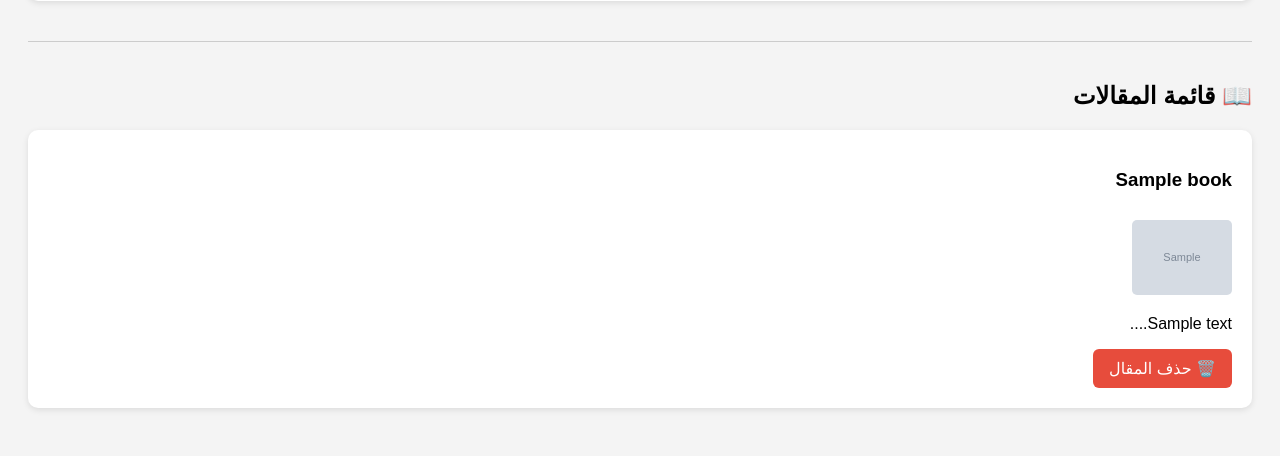
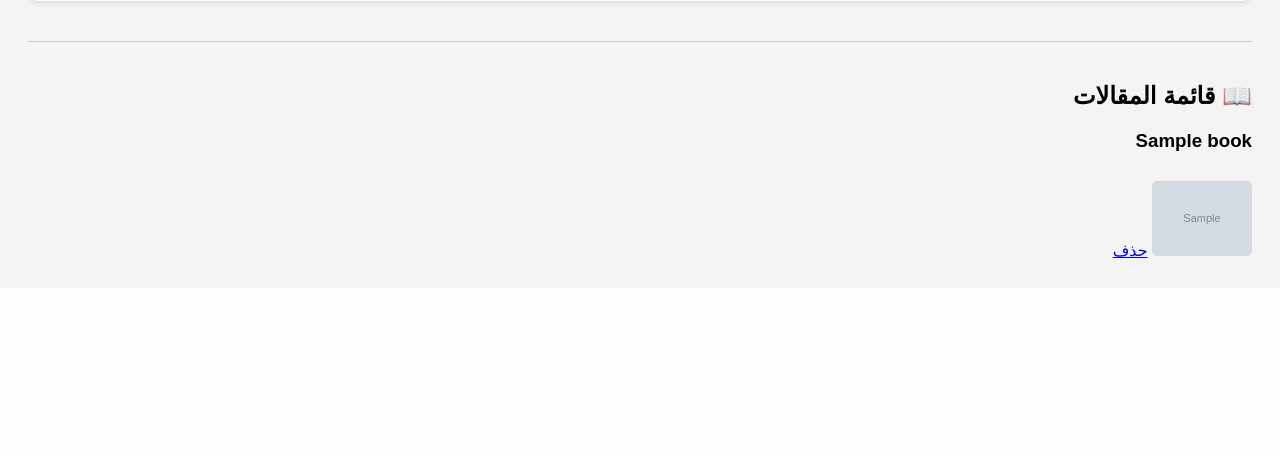
Before and after one commit to SaidNexus/adel-drgam, a Flask app: template templates/dashboard.html in a window 1280 px wide. Shown: the part 770-1226 px from the top of the page. After the commit the page ends 1028 px from the top, so only its background shows below. Run offline with Flask 3, Linux system fonts and the light colour scheme; the template is opened without the code that fills it: most values are stand-ins (such as "Sample title", 1, 10 or a date in 2020); grey boxes marked "Sample" are stand-in pictures.

Commit message:
Update dashboard.html

```diff
--- a/templates/dashboard.html
+++ b/templates/dashboard.html
@@ -89,19 +89,12 @@
   <hr>
 
   <h2>📖 قائمة المقالات</h2>
-  {% for book in books %}
-    <div class="article">
-      <h3>{{ book.title }}</h3>
-      <img src="{{ book.image }}" width="100" alt="غلاف المقال">
-      {% if book.content is defined %}
-        <p>{{ book.content[:150] }}...</p>
-      {% else %}
-        <p style="color: gray;">لا يوجد محتوى لعرضه</p>
-      {% endif %}
-      <form method="POST" action="/delete_book/{{ loop.index0 }}" onsubmit="return confirm('هل أنت متأكد من حذف هذا المقال؟')">
-        <button type="submit">🗑️ حذف المقال</button>
-      </form>
-    </div>
-  {% endfor %}
+{% for book in books %}
+  <div>
+    <h3>{{ book.title }}</h3>
+    <img src="{{ book.image }}" width="100">
+    <a href="{{ url_for('delete_book', book_id=book.id) }}">حذف</a>
+  </div>
+{% endfor %}
 </body>
 </html>
```
